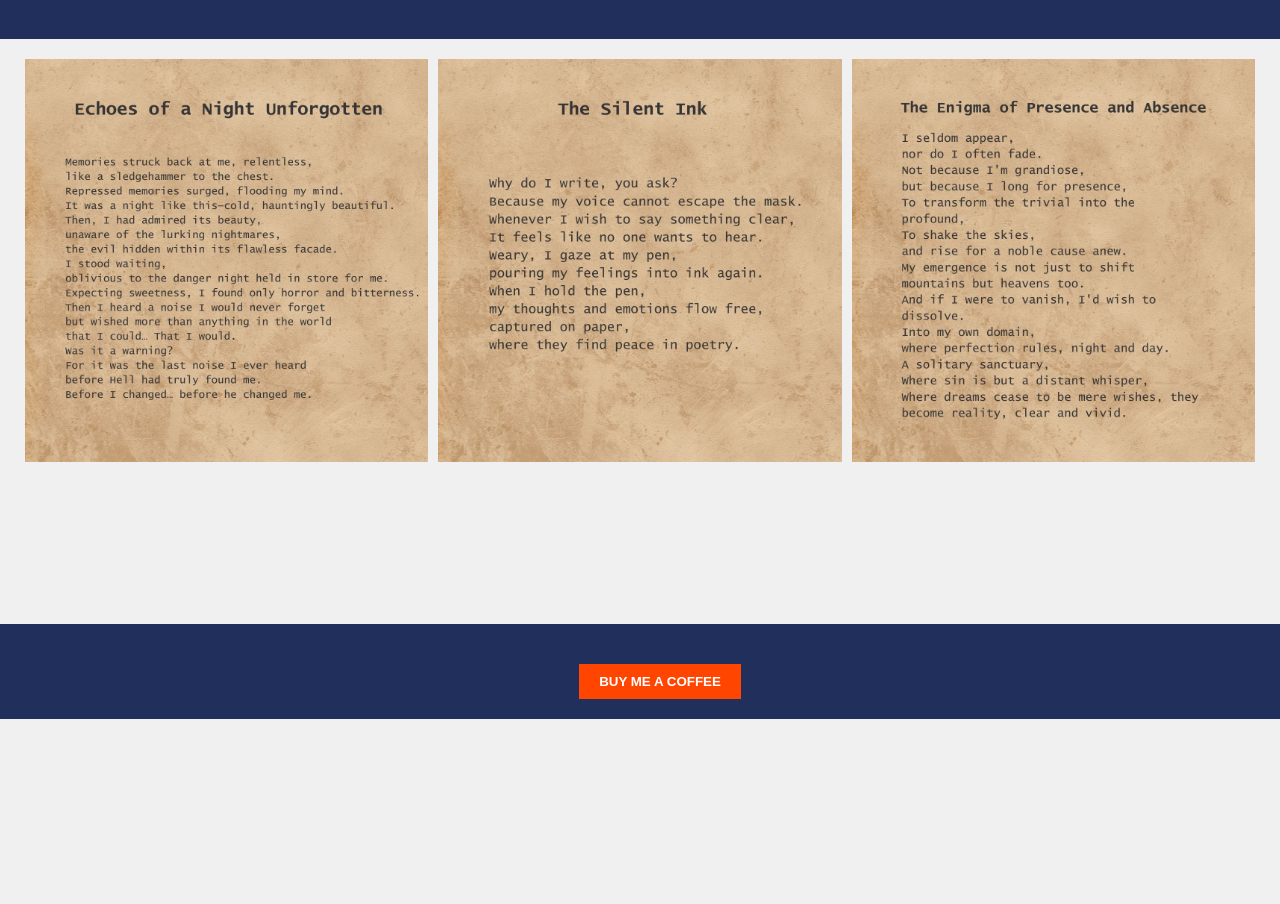
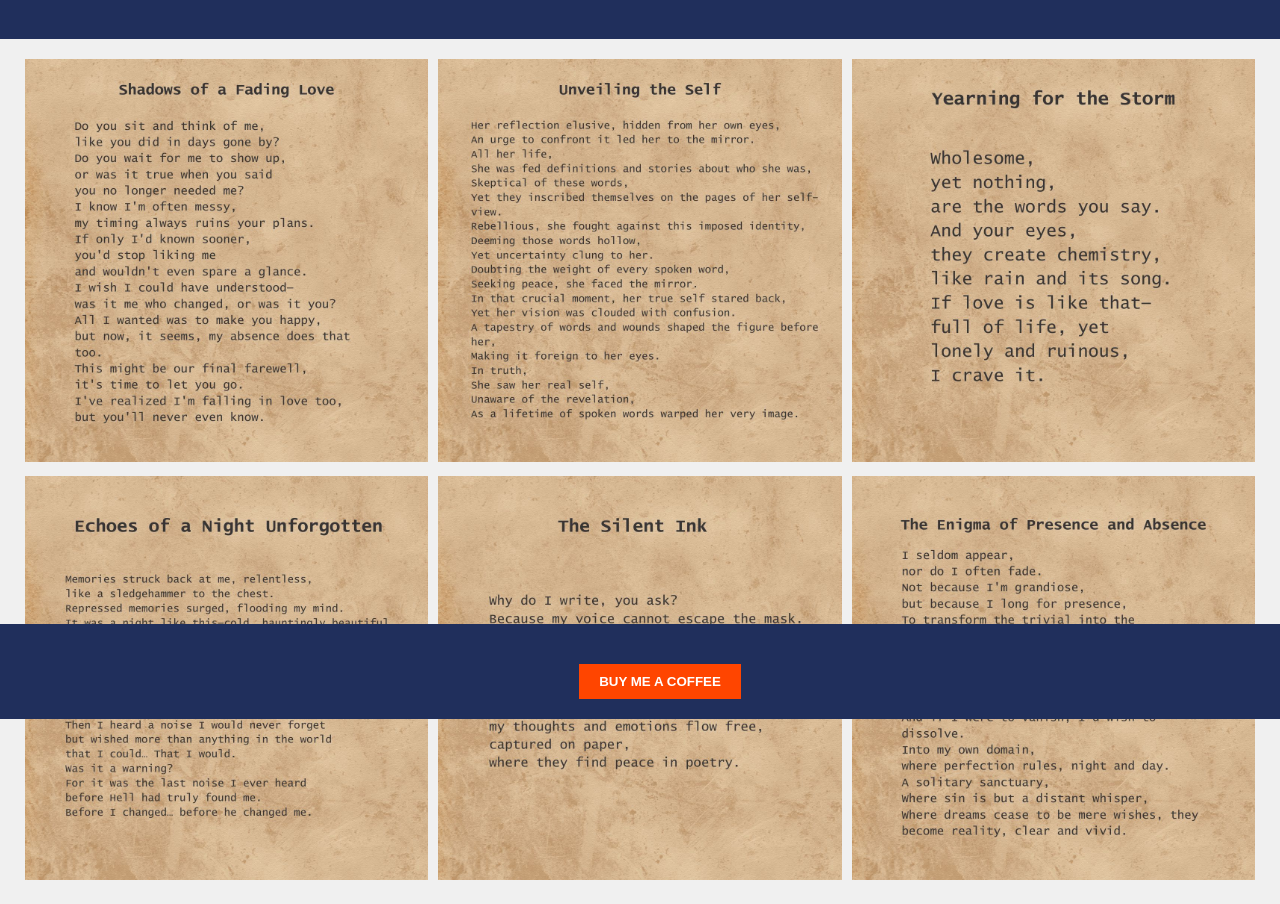
Before and after one commit to Shivkisku/shivnath-s_poem, a plain HTML site: page index.html in a window 1280 px wide. Shown: the part 81-985 px from the top of the page. Before the commit the page ends 800 px from the top, so only its background shows below. Drawn offline with Linux system fonts and the light colour scheme.

Commit message:
Add files via upload

```diff
--- a/index.html
+++ b/index.html
@@ -14,13 +14,22 @@
     <main>
         <div class="gallery">
             <div class="gallery-item">
+                <img src="images/Shadows of a Fading Love.jpg" alt="Shadows of a Fading Love">
+            </div>
+            <div class="gallery-item">
+                <img src="images/Unveiling the Self.jpg" alt="Unveiling the Self">
+            </div>
+            <div class="gallery-item">
+                <img src="images/Yearning for the Storm.jpg" alt="Yearning for the Storm">
+            </div>
+            <div class="gallery-item">
                 <img src="images/Echoes of a Night Unforgotten.jpg" alt="Echoes of a Night Unforgotten">
             </div>
             <div class="gallery-item">
                 <img src="images/The Silent Ink.jpg" alt="The Silent Ink">
             </div>
             <div class="gallery-item">
-                <img src="images/The Enigma of Presence and Absence.jpg" alt="Photo 3">
+                <img src="images/The Enigma of Presence and Absence.jpg" alt="The Enigma of Presence and Absenc">
             </div>
             <!-- Add more photos as needed -->
         </div>
```
Also changed, not shown: images/Shadows of a Fading Love.jpg (added), images/Unveiling the Self.jpg (added), images/Yearning for the Storm.jpg (added).
